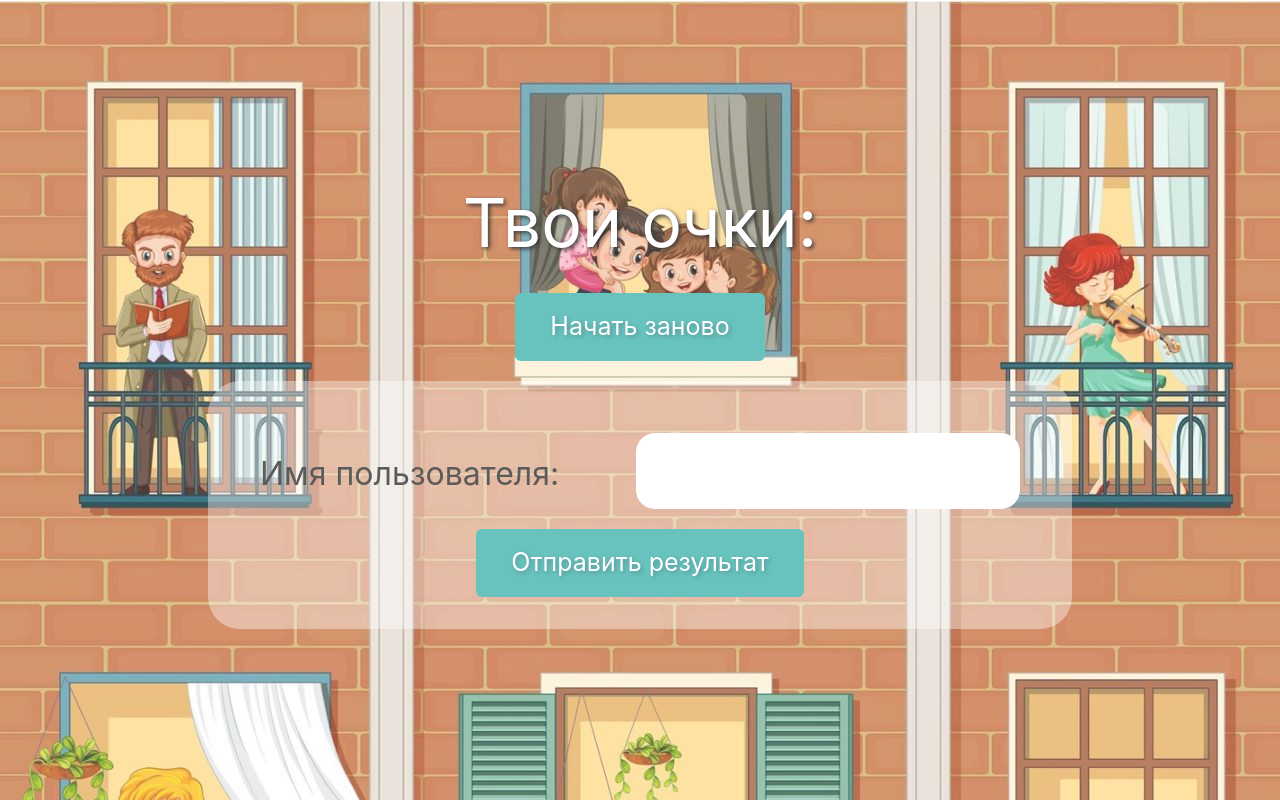
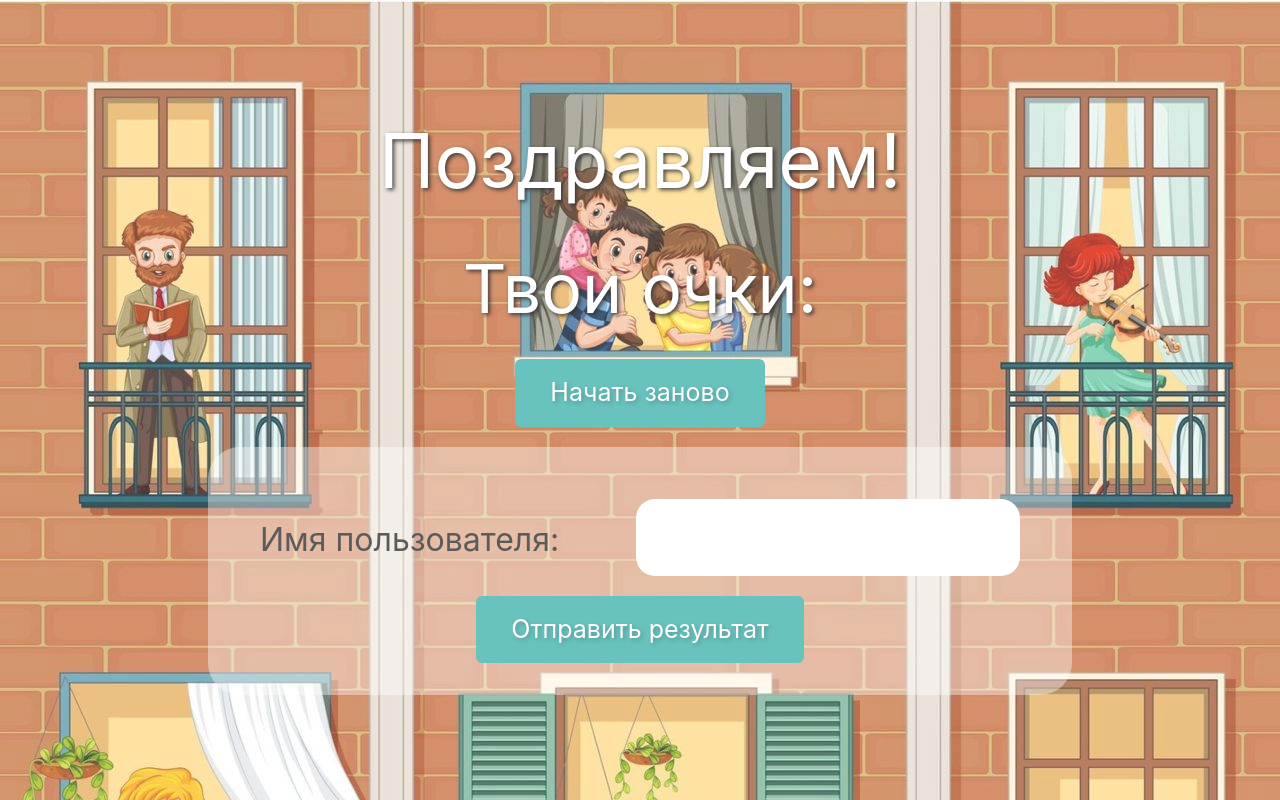
Before and after one commit to KatiaProkina/hackathon_2023, a React (Vite) app in the folder game/: page /finish in a window 1280 px wide. Built offline with nearby package versions, Linux system fonts and the light colour scheme.

Commit message:
change cursor

```diff
--- a/game/src/Pages/FinishPage/FinishPage.css
+++ b/game/src/Pages/FinishPage/FinishPage.css
@@ -117,3 +117,9 @@
 .server_btn:hover {
   background-color: rgb(51, 137, 132);
 }
+.congratulation {
+  color: white;
+  font-size: 75px;
+  text-shadow: 2px 2px 4px rgba(0, 0, 0, 0.9);
+  z-index: 5;
+}
--- a/game/src/Pages/FinishPage/FinishPage.jsx
+++ b/game/src/Pages/FinishPage/FinishPage.jsx
@@ -44,6 +44,7 @@ const FinishPage = ({ score }) => {
 
   return (
     <div className="container-finish">
+      <div className="congratulation">Поздравляем!</div>
       <div className="scores">Твои очки: {score}</div>
       <button type="button" onClick={onClickHandler} className="restart_btn">
         Начать заново
--- a/game/src/Pages/Game/styles.css
+++ b/game/src/Pages/Game/styles.css
@@ -20,7 +20,7 @@
   flex-direction: column;
   align-items: center;
   position: relative;
-  cursor: cell;
+  cursor: url(../../../public/cursor.png), auto;
 }
 
 .game-area::before {
```
Also changed, not shown: game/public/cursor.png (added).
